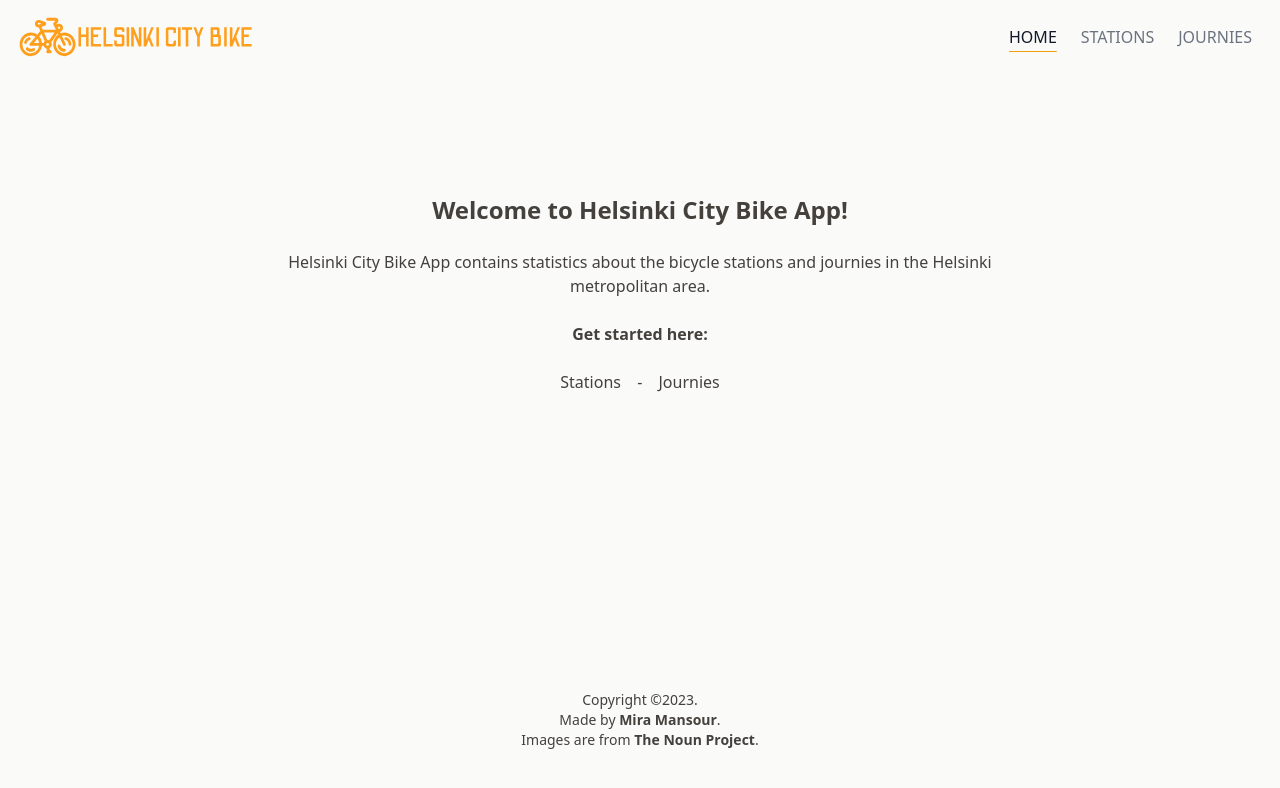
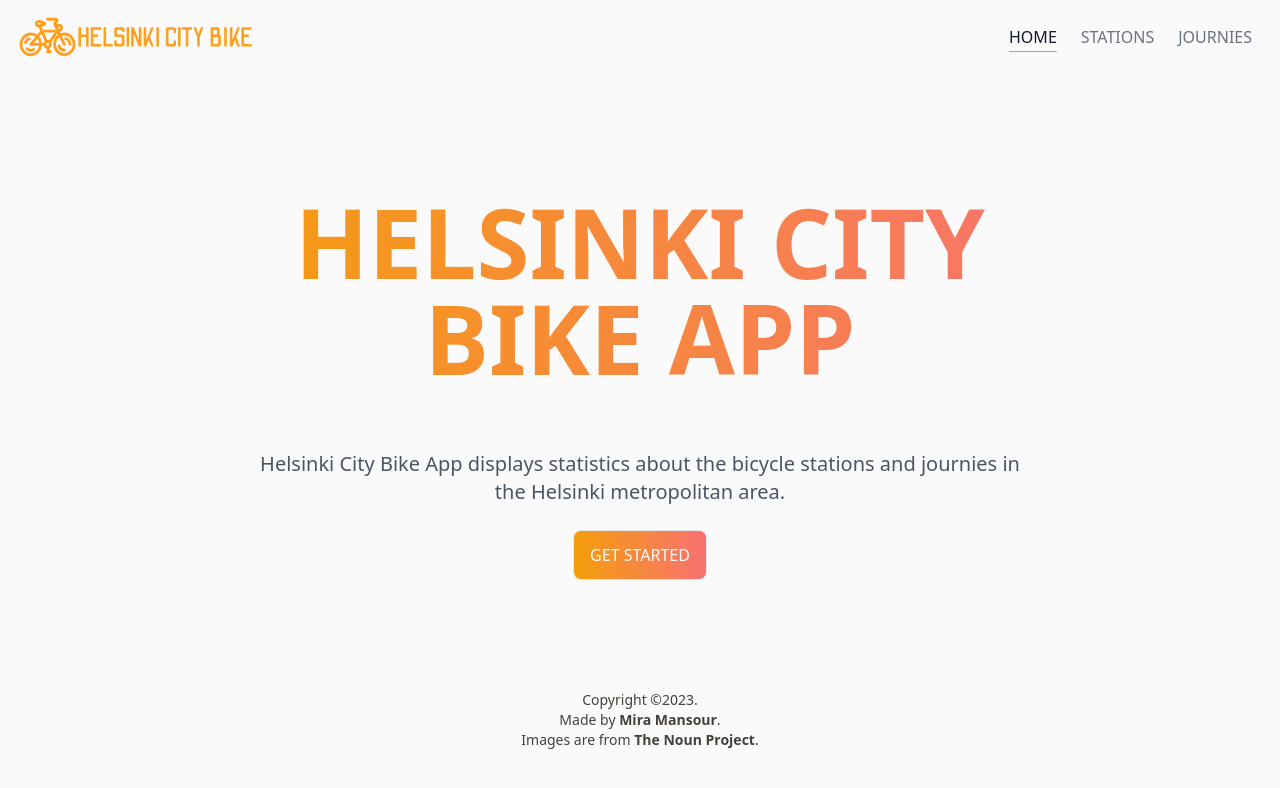
Before and after one commit to mimansour/Helsinki-City-Bike-App, a Next.js app: page / in a window 1280 px wide. Shown: the top 788 px of the page. Built offline with nearby package versions, Linux system fonts and the light colour scheme; a web font is replaced by a local one.

Commit message:
style: change home page style

```diff
--- a/components/Layout.tsx
+++ b/components/Layout.tsx
@@ -3,7 +3,7 @@ import Footer from './Footer'
 
 export default function Layout({ children }: any) {
   return (
-    <div className="bg-stone-50 text-stone-700 font-sans min-h-screen">
+    <div className="bg-neutral-50 text-stone-700 font-sans min-h-screen">
       <Navbar />
       <main className="min-h-[75vh] py-10">{children}</main>
       <Footer />
--- a/pages/index.tsx
+++ b/pages/index.tsx
@@ -1,25 +1,21 @@
 import Link from 'next/link'
 
-export default function Home() {
-  const linkStyle = 'px-3 hover:text-amber-500'
+const Home = () => (
+  <div className="pt-20 flex flex-col justify-center items-center gap-y-6 text-center">
+    <h1 className="text-8xl max-w-4xl uppercase font-bold bg-clip-text text-transparent bg-gradient-to-r from-amber-500 to-red-400">
+      Helsinki City Bike App
+    </h1>
+    <p className="w-3/5 pt-10 text-xl text-gray-600">
+      Helsinki City Bike App displays statistics about the bicycle stations and
+      journies in the Helsinki metropolitan area.
+    </p>
+    <Link
+      href="/stations"
+      className="border rounded-lg bg-gradient-to-r from-amber-500 to-red-400 text-neutral-50 py-3 px-4 hover:scale-105 transition-all ease-in-out duration-400 uppercase font-medium"
+    >
+      Get started
+    </Link>
+  </div>
+)
 
-  return (
-    <div className="pt-20 flex flex-col justify-center items-center gap-y-6 text-center">
-      <h1 className="text-2xl font-bold">Welcome to Helsinki City Bike App!</h1>
-      <p className="w-3/5">
-        Helsinki City Bike App contains statistics about the bicycle stations
-        and journies in the Helsinki metropolitan area.
-      </p>
-      <strong>Get started here:</strong>
-      <div>
-        <Link href="/stations" className={linkStyle}>
-          Stations
-        </Link>{' '}
-        -{' '}
-        <Link href="/journies" className={linkStyle}>
-          Journies
-        </Link>
-      </div>
-    </div>
-  )
-}
+export default Home
```
